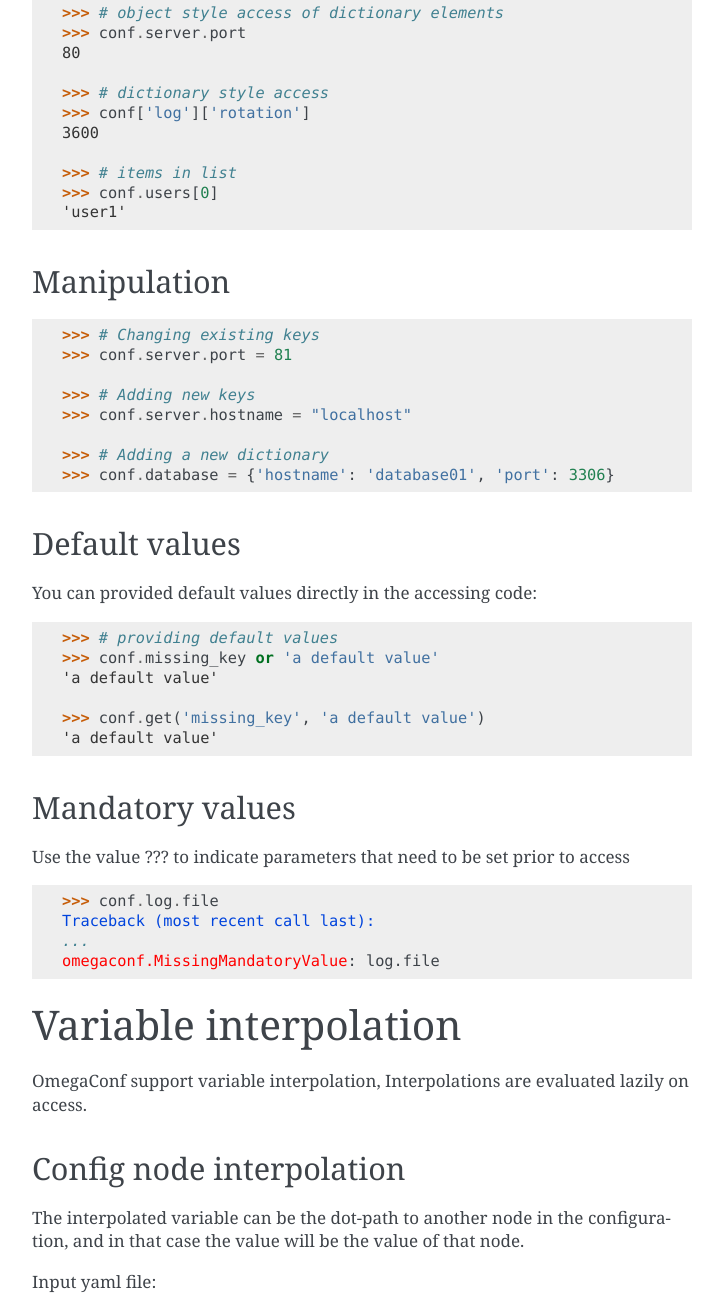
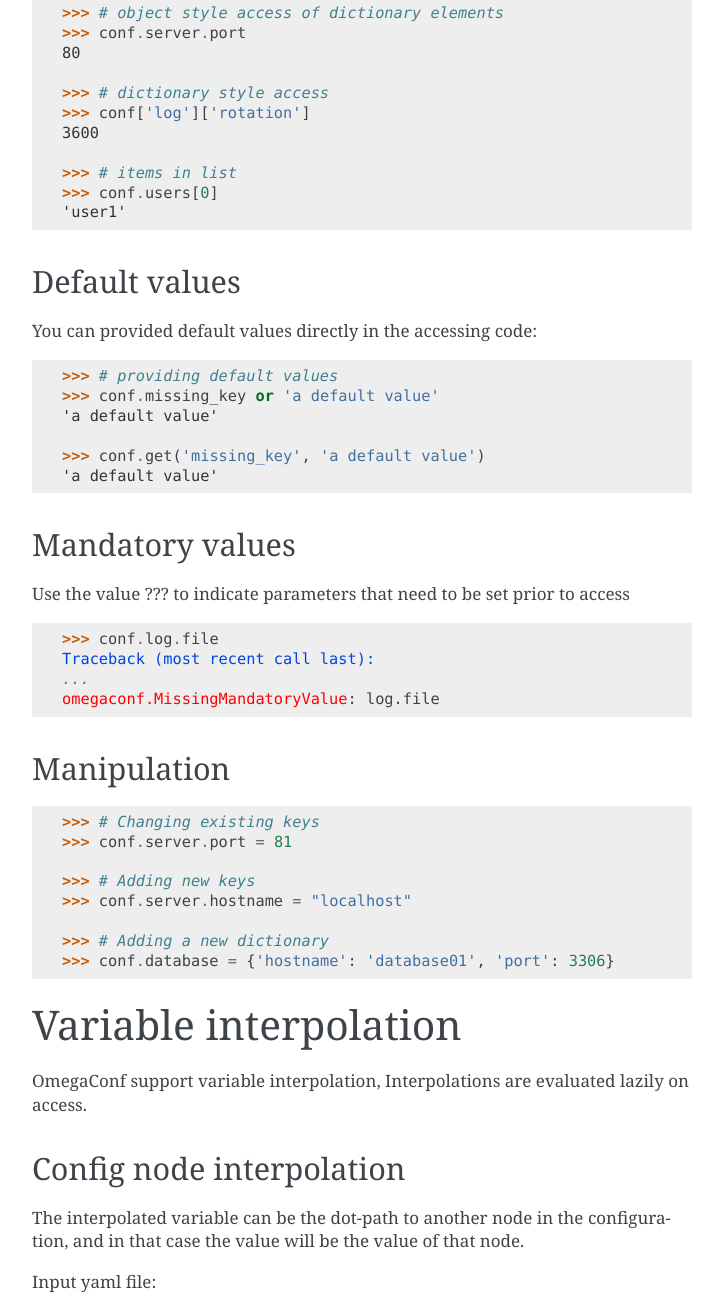
Before and after one commit to omry/omegaconf, a Sphinx documentation site: the page built from docs/source/usage.rst, in a window 1280 px wide and 1400 px high, scrolled down 2389 px, cut to the strip 0-1307 px from the top of the window. Shown: the whole strip, without its empty margins (388-1111 px from the left). Built offline with Sphinx 7.4.7, drawn with Linux system fonts in a browser that asks for light colours; some of the changed lines change nothing that is shown; some of the changed text lies outside the part shown.

Commit message:
updated docs

```diff
--- a/docs/source/usage.rst
+++ b/docs/source/usage.rst
@@ -150,21 +150,6 @@
     >>> conf.users[0]
     'user1'
 
-
-Manipulation
-^^^^^^^^^^^^
-.. doctest:: loaded
-
-    >>> # Changing existing keys
-    >>> conf.server.port = 81
-
-    >>> # Adding new keys
-    >>> conf.server.hostname = "localhost"
-
-    >>> # Adding a new dictionary
-    >>> conf.database = {'hostname': 'database01', 'port': 3306}
-
-
 Default values
 ^^^^^^^^^^^^^^
 You can provided default values directly in the accessing code:
@@ -188,6 +173,20 @@
     Traceback (most recent call last):
     ...
     omegaconf.MissingMandatoryValue: log.file
+
+
+Manipulation
+^^^^^^^^^^^^
+.. doctest:: loaded
+
+    >>> # Changing existing keys
+    >>> conf.server.port = 81
+
+    >>> # Adding new keys
+    >>> conf.server.hostname = "localhost"
+
+    >>> # Adding a new dictionary
+    >>> conf.database = {'hostname': 'database01', 'port': 3306}
 
 
 Variable interpolation
```
